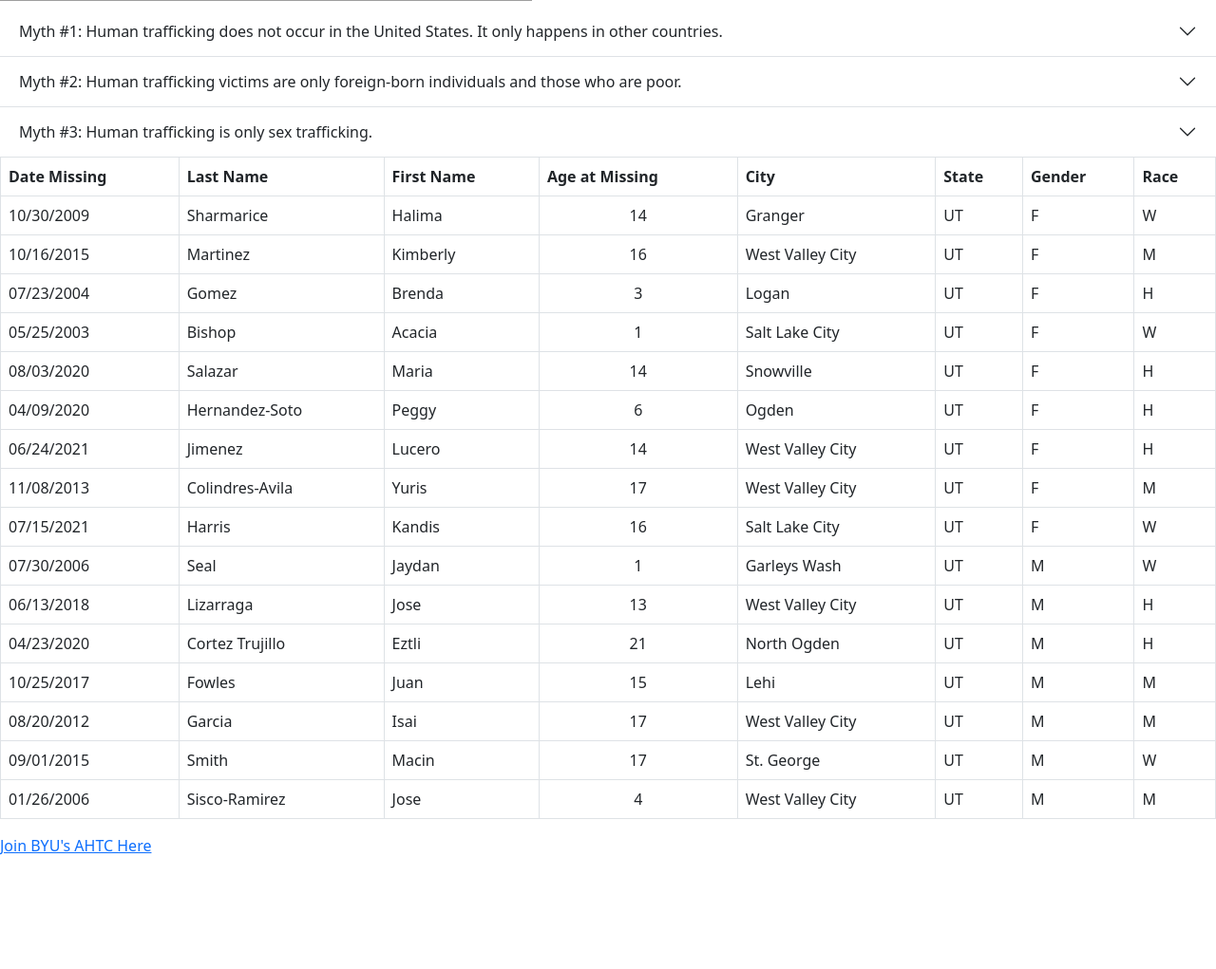
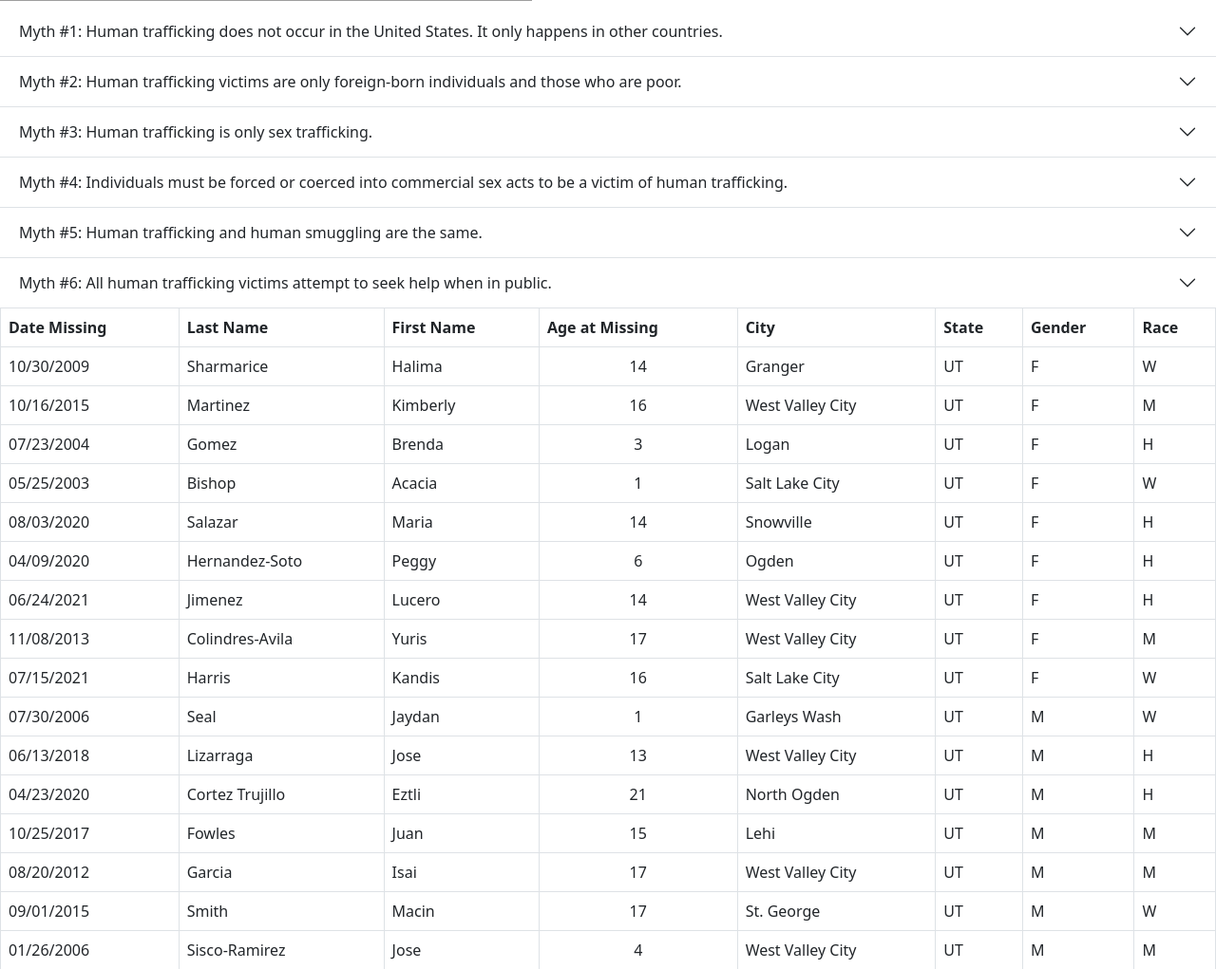
Before and after one commit to reedstew/IS303-Team9, a Django app: page / in a window 1280 px wide. Shown: the part 416-1437 px from the top of the page at 95% size. Before the commit the page ends 1317 px from the top, so only its background shows below. Run offline with Django 4.2, Linux system fonts and the light colour scheme; grey boxes are pictures that could not be loaded.

Commit message:
added more items to accordion

```diff
--- a/traffickingproject/templates/traffickingapp/index.html
+++ b/traffickingproject/templates/traffickingapp/index.html
@@ -40,7 +40,7 @@
             Myth #1: Human trafficking does not occur in the United States. It only happens in other countries.          </button>
         </h2>
         <div id="flush-collapseOne" class="accordion-collapse collapse" aria-labelledby="flush-headingOne" data-bs-parent="#accordionFlushExample">
-          <div class="accordion-body">Fact: Human trafficking exists in every country, including the United States. It exists nationwide–in cities, suburbs, and rural towns–and probably in your own community. <code>.accordion-flush</code> class. This is the first item's accordion body.</div>
+          <div class="accordion-body">Fact: Human trafficking exists in every country, including the United States. It exists nationwide–in cities, suburbs, and rural towns–and probably in your own community.</div>
         </div>
       </div>
       <div class="accordion-item">
@@ -50,7 +50,7 @@
           </button>
         </h2>
         <div id="flush-collapseTwo" class="accordion-collapse collapse" aria-labelledby="flush-headingTwo" data-bs-parent="#accordionFlushExample">
-          <div class="accordion-body">Fact: Human trafficking victims can be any age, race, gender, or nationality: young children, teenagers, women, men, runaways, United States citizens, and foreign-born individuals.  <code>.accordion-flush</code> class. This is the second item's accordion body. Let's imagine this being filled with some actual content.</div>
+          <div class="accordion-body">Fact: Human trafficking victims can be any age, race, gender, or nationality: young children, teenagers, women, men, runaways, United States citizens, and foreign-born individuals.</div>
         </div>
       </div>
       <div class="accordion-item">
@@ -60,7 +60,39 @@
           </button>
         </h2>
         <div id="flush-collapseThree" class="accordion-collapse collapse" aria-labelledby="flush-headingThree" data-bs-parent="#accordionFlushExample">
-          <div class="accordion-body">Fact: You may have heard about sex trafficking, but forced labor is also a significant and prevalent type of human trafficking. Victims are found in legitimate and illegitimate labor industries, including sweatshops, massage parlors, agriculture, restaurants, hotels, and domestic service. Note that sex trafficking and forced labor are both forms of human trafficking, involving the exploitation of a person. <code>.accordion-flush</code> class. This is the third item's accordion body. Nothing more exciting happening here in terms of content, but just filling up the space to make it look, at least at first glance, a bit more representative of how this would look in a real-world application.</div>
+          <div class="accordion-body">Fact: You may have heard about sex trafficking, but forced labor is also a significant and prevalent type of human trafficking. Victims are found in legitimate and illegitimate labor industries, including sweatshops, massage parlors, agriculture, restaurants, hotels, and domestic service. Note that sex trafficking and forced labor are both forms of human trafficking, involving the exploitation of a person.</div>
+        </div>
+      </div>
+      <div class="accordion-item">
+        <h2 class="accordion-header" id="flush-headingOne">
+          <button class="accordion-button collapsed" type="button" data-bs-toggle="collapse" data-bs-target="#flush-collapseOne" aria-expanded="false" aria-controls="flush-collapseOne">
+            Myth #4: Individuals must be forced or coerced into commercial sex acts to be a victim of human trafficking.
+        </h2>
+        <div id="flush-collapseOne" class="accordion-collapse collapse" aria-labelledby="flush-headingOne" data-bs-parent="#accordionFlushExample">
+          <div class="accordion-body">Fact: According to U.S. federal law, any minor under the age of 18 who is induced to perform commercial sex acts is a victim of human trafficking, regardless of whether he or she is forced or coerced.
+          </div>
+        </div>
+      </div>
+      <div class="accordion-item">
+        <h2 class="accordion-header" id="flush-headingTwo">
+          <button class="accordion-button collapsed" type="button" data-bs-toggle="collapse" data-bs-target="#flush-collapseTwo" aria-expanded="false" aria-controls="flush-collapseTwo">
+            Myth #5: Human trafficking and human smuggling are the same.
+          </button>
+        </h2>
+        <div id="flush-collapseTwo" class="accordion-collapse collapse" aria-labelledby="flush-headingTwo" data-bs-parent="#accordionFlushExample">
+          <div class="accordion-body">Fact: Human trafficking is not the same as smuggling. “Trafficking” is exploitation-based and does not require movement across borders. “Smuggling” is movement-based and involves moving a person across a country’s border with that person’s consent, in violation of immigration laws.
+          </div>
+        </div>
+      </div>
+      <div class="accordion-item">
+        <h2 class="accordion-header" id="flush-headingThree">
+          <button class="accordion-button collapsed" type="button" data-bs-toggle="collapse" data-bs-target="#flush-collapseThree" aria-expanded="false" aria-controls="flush-collapseThree">
+            Myth #6: All human trafficking victims attempt to seek help when in public.
+          </button>
+        </h2>
+        <div id="flush-collapseThree" class="accordion-collapse collapse" aria-labelledby="flush-headingThree" data-bs-parent="#accordionFlushExample">
+          <div class="accordion-body">Fact: Human trafficking is often a hidden crime. Victims may be afraid to come forward and get help; they may be forced or coerced through threats or violence; they may fear retribution from traffickers, including danger to their families; and they may not be in possession or have control of the identification documents.
+          </div>
         </div>
       </div>
     </div>
```
